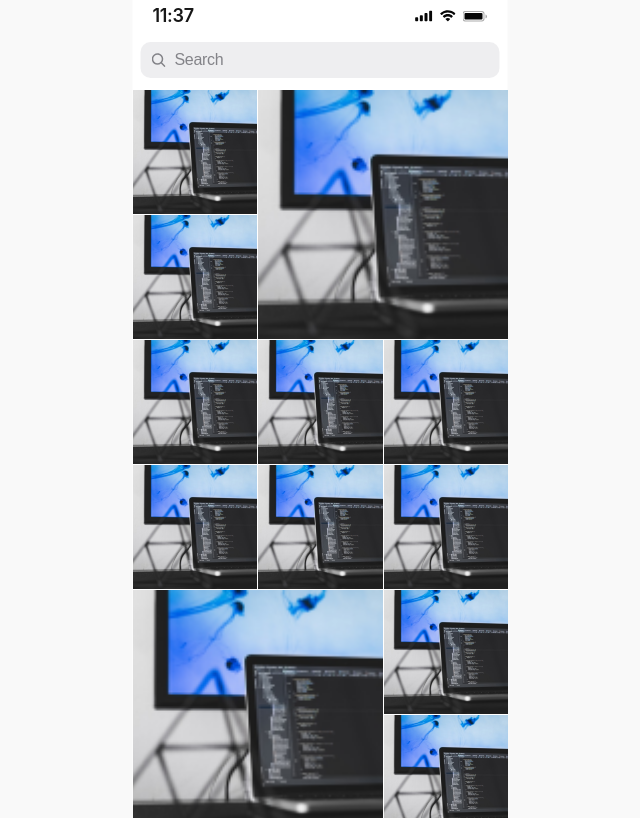
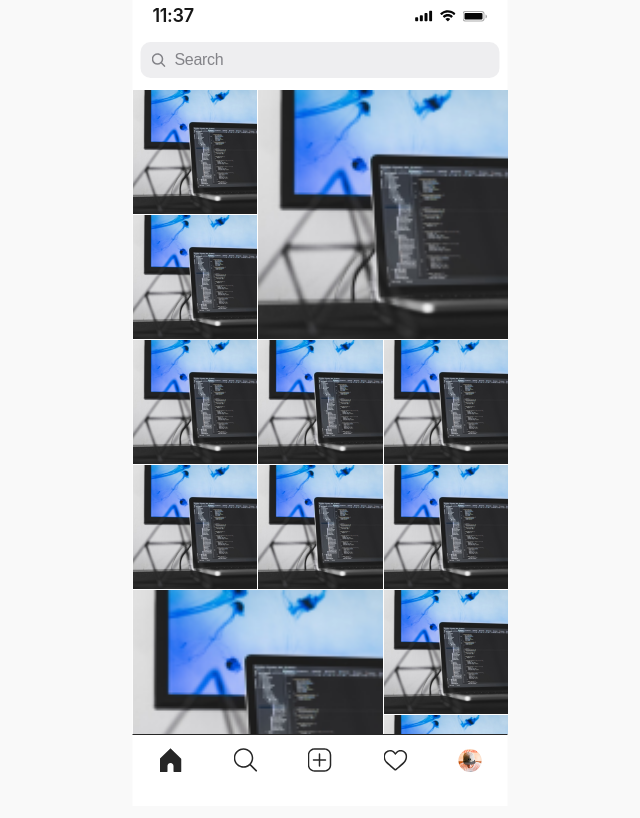
Before and after one commit to Keldiyor1303/instagram-clon, a React (Create React App) app: page /search in a window 1280 px wide. Shown: the whole page, without its empty margins (320-960 px from the left). Built offline with nearby package versions, Linux system fonts and the light colour scheme.

Commit message:
search update

```diff
--- a/src/containers/Search.jsx
+++ b/src/containers/Search.jsx
@@ -6,6 +6,7 @@ import { Link } from 'react-router-dom';
 
 import searchimg from "../assets/images/search.svg"
 import doston from "../assets/images/doston.jpg"
+import Footer from '../components/Footer';
 
 
 const Search = () => {
@@ -62,6 +63,7 @@ const Search = () => {
     }
 
     return (
+        <>
             <Wrapper>
                 <div className="search">
                     <input type="text" placeholder='Search' onChange={(e) => search(e)} />
@@ -78,9 +80,7 @@ const Search = () => {
                                     <h2>{name}</h2>
                                 </Link>
                             )
-                    }
-                    )
-                }
+                        })}
                 </ul>
 
                 <div className="cards">
@@ -88,7 +88,10 @@ const Search = () => {
                         imgData.map(data => <Card key={data.id} data={data} />)
                     }
                 </div>
+
             </Wrapper>
+            <Footer className="footer" />
+        </>
     );
 }
 
@@ -97,6 +100,7 @@ export default Search;
 const Wrapper = styled.div`
     display: flex;
     flex-direction: column;
+    position: relative;
 
     .search {
         position: relative;
@@ -134,7 +138,7 @@ const Wrapper = styled.div`
     }
 
     .cards {
-        height: calc(812px - 84px);
+        height: calc(812px - 168px);
         display: grid;
         grid-template-columns: repeat(auto-fill, minmax(124px, 1fr));
         grid-auto-rows: 124px;
@@ -148,9 +152,20 @@ const Wrapper = styled.div`
     }
 
     .users {
+        width: 100%;
+        max-height: calc(812px - 164px);
+        background-color: white;
+        overflow-y: auto;
         display: flex;
         flex-direction: column;
         padding: 0 8px;
+        position: absolute;
+        top: 48px;
+        background-color: white;
+
+        ::-webkit-scrollbar {
+            width: 0;
+        }
 
         a {
             width: 100%;
@@ -169,4 +184,6 @@ const Wrapper = styled.div`
             }
         }
     }
+
+
 `
```
Lines whose indentation alone changed are shown as unchanged.
